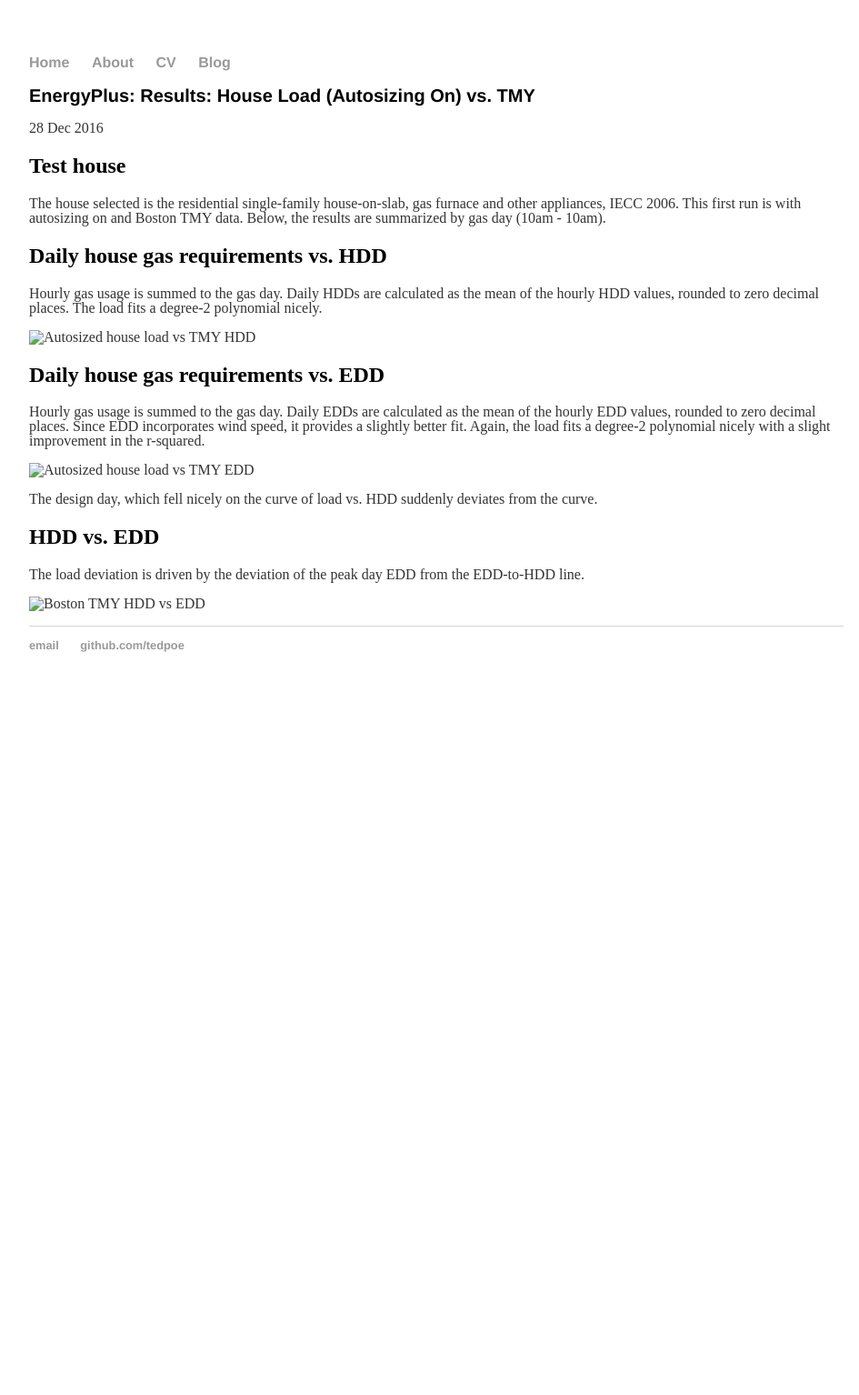
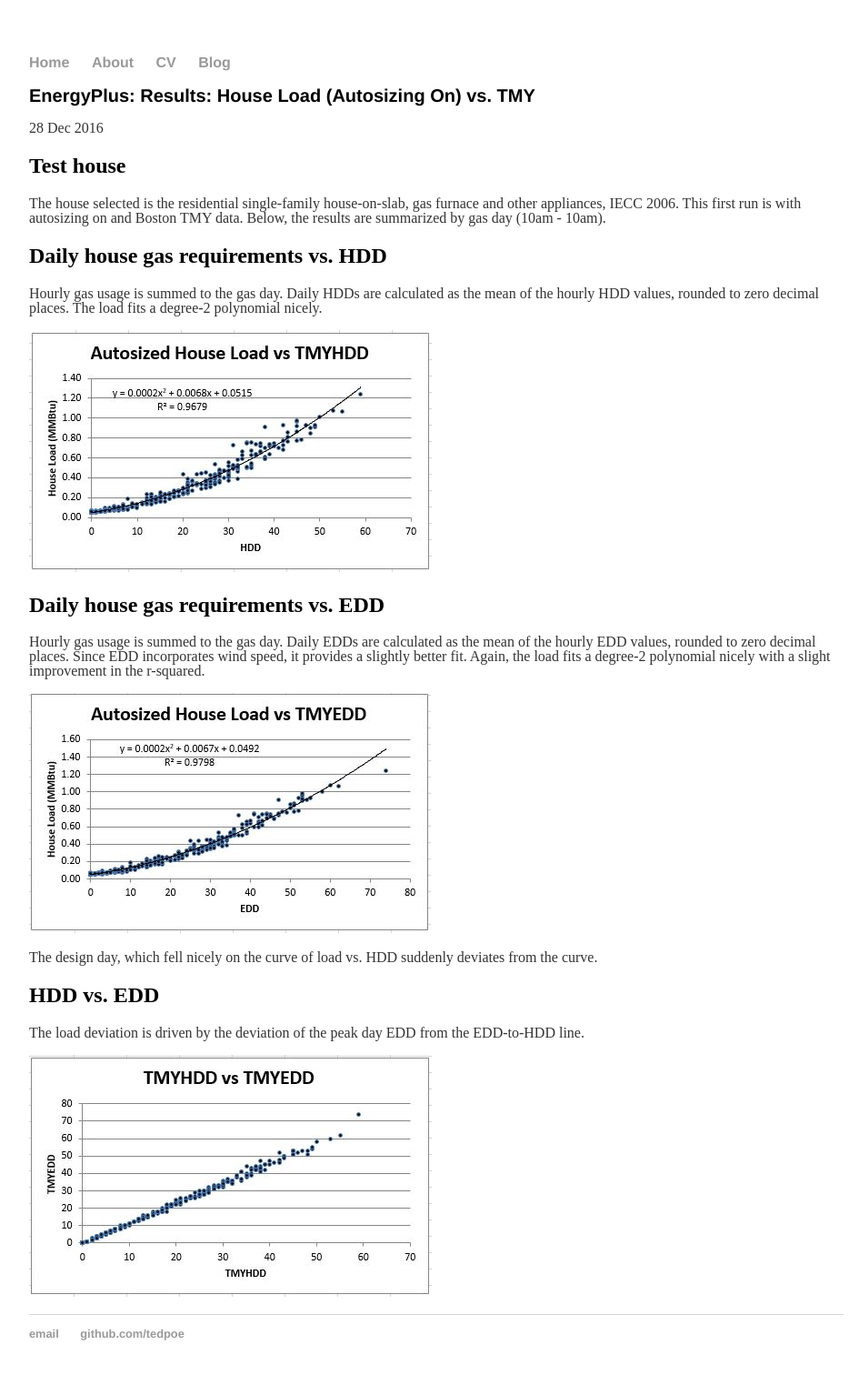
Before and after one commit to tedpoe/tedpoe.github.io, a Jekyll site: the page built from _posts/2016-12-28-EP-AutosizingOn-TMYResults.md, in a window 1280 px wide. Shown: the whole page at 91% size, without its empty margins (160-1105 px from the left). Built offline with Jekyll 4.4.1, drawn with Linux system fonts in a browser that asks for light colours; before the commit the page ends 900 px from its top, so only the background shows below that.

Commit message:
Revise images

```diff
--- a/_posts/2016-12-28-EP-AutosizingOn-TMYResults.md
+++ b/_posts/2016-12-28-EP-AutosizingOn-TMYResults.md
@@ -12,13 +12,13 @@
 
 Hourly gas usage is summed to the gas day.  Daily HDDs are calculated as the mean of the hourly HDD values, rounded to zero decimal places.  The load fits a degree-2 polynomial nicely.
 
-![Autosized house load vs TMY HDD](images/20161228-1-House-vs-HDD.JPG)
+![Autosized house load vs TMY HDD](../../../images/20161228-1-House-vs-HDD.JPG)
 
 ## Daily house gas requirements vs. EDD
 
 Hourly gas usage is summed to the gas day.  Daily EDDs are calculated as the mean of the hourly EDD values, rounded to zero decimal places.  Since EDD incorporates wind speed, it provides a slightly better fit.  Again, the load fits a degree-2 polynomial nicely with a slight improvement in the r-squared.
 
-![Autosized house load vs TMY EDD](images/20161228-2-House-vs-EDD.JPG)
+![Autosized house load vs TMY EDD](../../../images/20161228-2-House-vs-EDD.JPG)
 
 The design day, which fell nicely on the curve of load vs. HDD suddenly deviates from the curve.
 
@@ -26,4 +26,4 @@
 
 The load deviation is driven by the deviation of the peak day EDD from the EDD-to-HDD line.
 
-![Boston TMY HDD vs EDD](images/20161228-3-HDD-vs-EDD.JPG)
+![Boston TMY HDD vs EDD](../../../images/20161228-3-HDD-vs-EDD.JPG)
```
